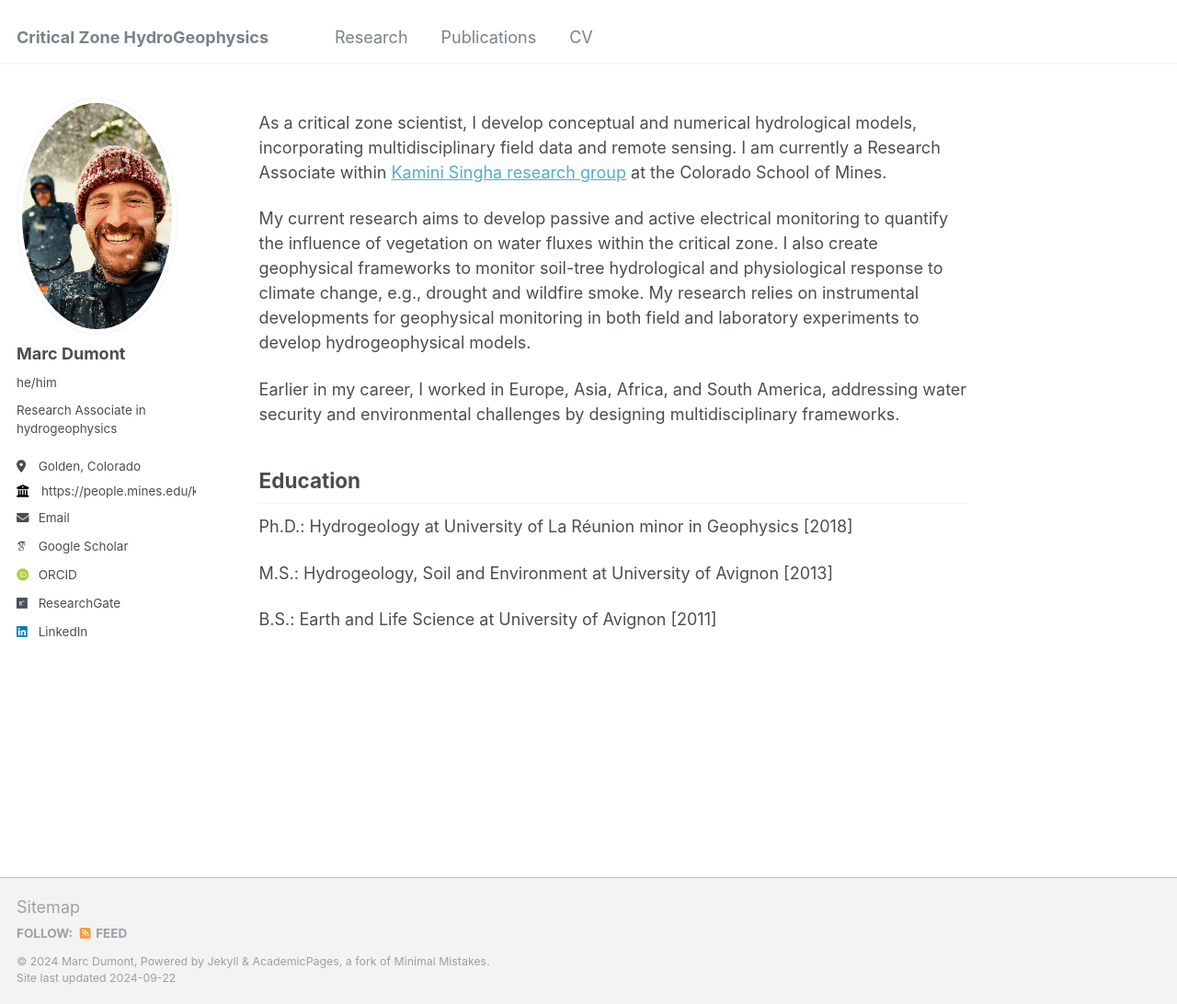
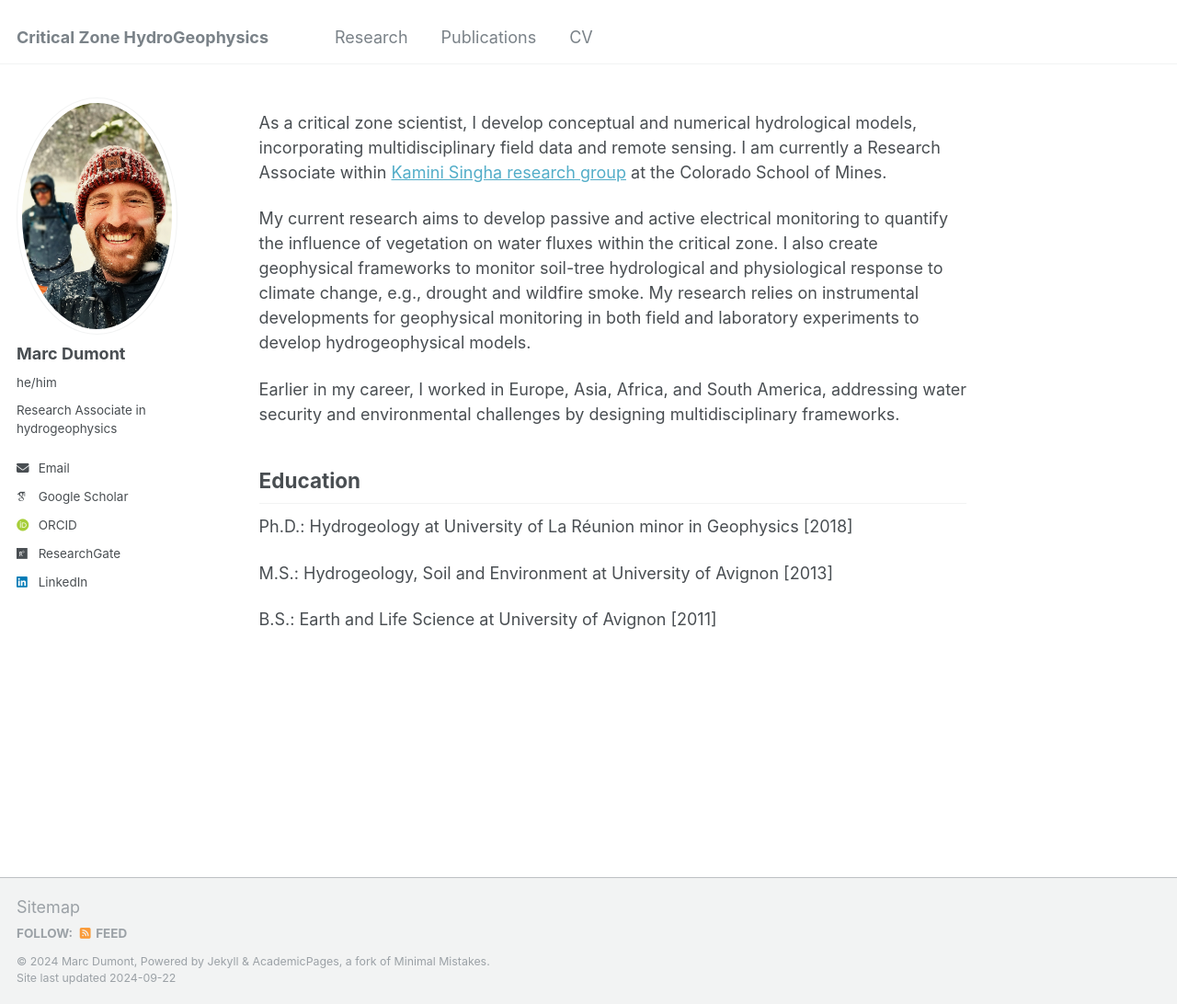
Before and after one commit to HydroDumont/hydrodumont.github.io, a Jekyll site: the page built from _pages/about.md, in a window 1280 px wide and 1092 px high. Shown: the whole window at 92% size. Built offline with Jekyll 4.4.1, drawn with Linux system fonts in a browser that asks for light colours; some web fonts are replaced.

Commit message:
Update _config.yml

```diff
--- a/_config.yml
+++ b/_config.yml
@@ -25,10 +25,9 @@ author:
   name             : "Marc Dumont"
   pronouns         : "he/him"
   bio              : "Research Associate in hydrogeophysics"
-  location         : "Golden, Colorado"
+  #location         : "Golden, Colorado"
   university       : "Colorado School of Mines"
-
-  employer         : "https://people.mines.edu/ksingha/"
+  #employer         : "https://people.mines.edu/ksingha/"
   uri              : # URL
   email            : "marc.dumont@mines.edu"
 
```
